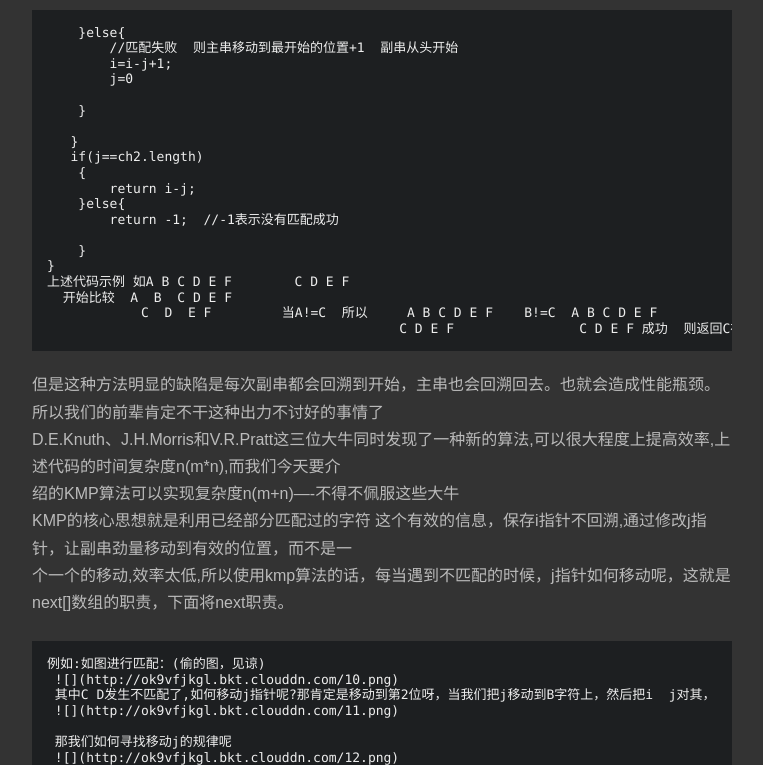
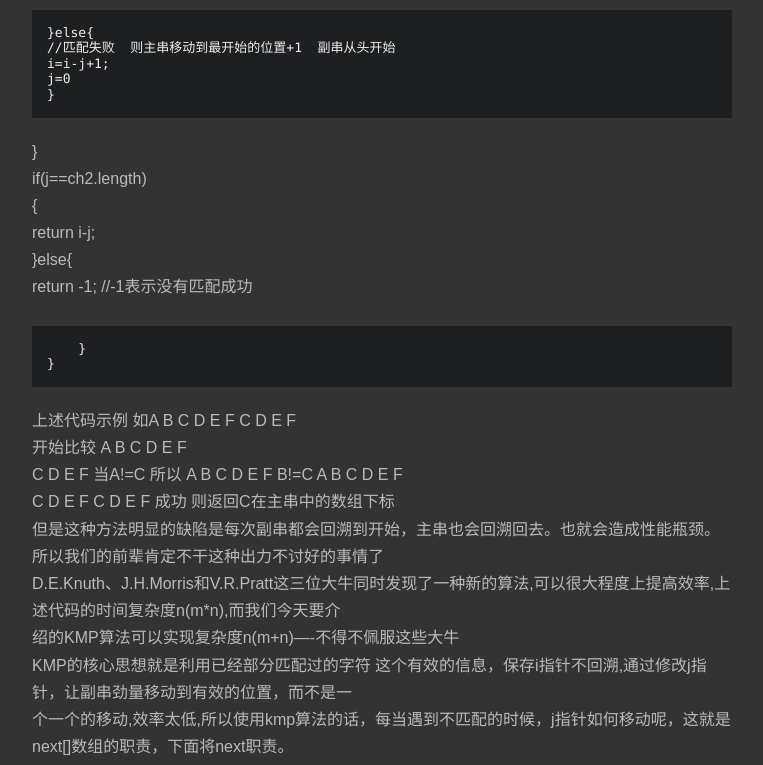
Before and after one commit to VinceLz/VinceLz.github.io, a plain HTML site: page 2017/02/10/论kmp算法/index.html in a window 1280 px wide. Shown: the part 800-1565 px from the top of the page, without its empty margins (258-1021 px from the left). Drawn offline with Linux system fonts and the light colour scheme; some packages are replaced by stand-ins of ours; a script that the page names is missing.

Commit message:
Site updated: 2017-02-10 21:59:30

```diff
--- a/2017/02/10/论kmp算法/index.html
+++ b/2017/02/10/论kmp算法/index.html
@@ -50,7 +50,7 @@
 <meta property="og:url" content="https://vincelz.github.io/2017/02/10/论kmp算法/index.html">
 <meta property="og:site_name" content="1000 words a Day">
 <meta property="og:description" content="刷完了jvm虚拟机,再研究点算法     关于字符串,建议大家去看看数据结构中字符串那一章,我就在这里不班门弄斧了,进入我们的主题      假如给你2个字符串A和字符串B,现在要你实现在字符串A中寻找字符串B(假设A串比B串长),并且返回开始的位置,如何实现呢?      最简单的方案就是一个一个的比较,不成功就主串回溯到开始位置,副串后移一位 代码实现    //因为的对java熟悉，就用ja">
-<meta property="og:updated_time" content="2017-02-10T13:45:49.564Z">
+<meta property="og:updated_time" content="2017-02-10T13:59:18.148Z">
 <meta name="twitter:card" content="summary">
 <meta name="twitter:title" content="论kmp算法">
 <meta name="twitter:description" content="刷完了jvm虚拟机,再研究点算法     关于字符串,建议大家去看看数据结构中字符串那一章,我就在这里不班门弄斧了,进入我们的主题      假如给你2个字符串A和字符串B,现在要你实现在字符串A中寻找字符串B(假设A串比B串长),并且返回开始的位置,如何实现呢?      最简单的方案就是一个一个的比较,不成功就主串回溯到开始位置,副串后移一位 代码实现    //因为的对java熟悉，就用ja">
@@ -325,28 +325,16 @@
 
 
 
-        <span itemprop="articleBody"><p>刷完了jvm虚拟机,再研究点算法<br>     关于字符串,建议大家去看看数据结构中字符串那一章,我就在这里不班门弄斧了,进入我们的主题<br>      假如给你2个字符串A和字符串B,现在要你实现在字符串A中寻找字符串B(假设A串比B串长),并且返回开始的位置,如何实现呢?<br>      最简单的方案就是一个一个的比较,不成功就主串回溯到开始位置,副串后移一位 代码实现<br>    //因为的对java熟悉，就用java实现吧,语言不分家嘛,意思都一样<br>    public int bf(String str1,String str2){<br>       char[] ch1=str1.toCharArray();<br>       char[] ch2=str2.toCharArray();  //将字符串转换成字符数组<br>       int i=0;<br>       int j=0;<br>       while(i&lt;ch1.length&amp;&amp;j&lt;ch2.lenth)<br>       {<br>        if(ch1[i]==ch2[j])<br>        {  //说明当前字符匹配成功 i  j指标都向后移动，比较后面的<br>                    i++;<br>            j++;</p>
-<pre><code>    }else{
+        <span itemprop="articleBody"><p>刷完了jvm虚拟机,再研究点算法<br>     关于字符串,建议大家去看看数据结构中字符串那一章,我就在这里不班门弄斧了,进入我们的主题<br>      假如给你2个字符串A和字符串B,现在要你实现在字符串A中寻找字符串B(假设A串比B串长),并且返回开始的位置,如何实现呢?<br>      最简单的方案就是一个一个的比较,不成功就主串回溯到开始位置,副串后移一位 代码实现<br>    //因为的对java熟悉，就用java实现吧,语言不分家嘛,意思都一样<br>public int bf(String str1,String str2){<br>   char[] ch1=str1.toCharArray();<br>   char[] ch2=str2.toCharArray();  //将字符串转换成字符数组<br>   int i=0;<br>   int j=0;<br>    while(i&lt;ch1.length&amp;&amp;j&lt;ch2.lenth)<br>  {<br>    if(ch1[i]==ch2[j])<br>       {  //说明当前字符匹配成功 i  j指标都向后移动，比较后面的<br>           i++；<br>       j++;</p>
+<pre><code>}else{
 //匹配失败  则主串移动到最开始的位置+1  副串从头开始
 i=i-j+1;
 j=0
-
 }
-
+</code></pre><p>  }<br>   if(j==ch2.length)<br>    {<br>        return i-j;<br>    }else{<br>        return -1;  //-1表示没有匹配成功</p>
+<pre><code>    }
 }
-   if(j==ch2.length)
-    {
-        return i-j;
-    }else{
-        return -1;  //-1表示没有匹配成功
-
-    }
-}
-上述代码示例 如A B C D E F        C D E F
-  开始比较  A  B  C D E F
-            C  D  E F         当A!=C  所以     A B C D E F    B!=C  A B C D E F
-                                             C D E F                C D E F 成功  则返回C在主串中的数组下标
-</code></pre><p>   但是这种方法明显的缺陷是每次副串都会回溯到开始，主串也会回溯回去。也就会造成性能瓶颈。所以我们的前辈肯定不干这种出力不讨好的事情了<br>   D.E.Knuth、J.H.Morris和V.R.Pratt这三位大牛同时发现了一种新的算法,可以很大程度上提高效率,上述代码的时间复杂度n(m*n),而我们今天要介<br>   绍的KMP算法可以实现复杂度n(m+n)—-不得不佩服这些大牛<br>    KMP的核心思想就是利用已经部分匹配过的字符 这个有效的信息，保存i指针不回溯,通过修改j指针，让副串劲量移动到有效的位置，而不是一<br>    个一个的移动,效率太低,所以使用kmp算法的话，每当遇到不匹配的时候，j指针如何移动呢，这就是next[]数组的职责，下面将next职责。</p>
+</code></pre><p>上述代码示例 如A B C D E F        C D E F<br>  开始比较  A  B  C D E F<br>            C  D  E F         当A!=C  所以     A B C D E F    B!=C  A B C D E F<br>                                         C D E F                C D E F 成功  则返回C在主串中的数组下标<br>   但是这种方法明显的缺陷是每次副串都会回溯到开始，主串也会回溯回去。也就会造成性能瓶颈。所以我们的前辈肯定不干这种出力不讨好的事情了<br>   D.E.Knuth、J.H.Morris和V.R.Pratt这三位大牛同时发现了一种新的算法,可以很大程度上提高效率,上述代码的时间复杂度n(m*n),而我们今天要介<br>   绍的KMP算法可以实现复杂度n(m+n)—-不得不佩服这些大牛<br>    KMP的核心思想就是利用已经部分匹配过的字符 这个有效的信息，保存i指针不回溯,通过修改j指针，让副串劲量移动到有效的位置，而不是一<br>    个一个的移动,效率太低,所以使用kmp算法的话，每当遇到不匹配的时候，j指针如何移动呢，这就是next[]数组的职责，下面将next职责。</p>
 <pre><code>例如:如图进行匹配：(偷的图，见谅)
  ![](http://ok9vfjkgl.bkt.clouddn.com/10.png)
  其中C D发生不匹配了,如何移动j指针呢?那肯定是移动到第2位呀，当我们把j移动到B字符上，然后把i  j对其，
```
Lines whose indentation alone changed are shown as unchanged.
